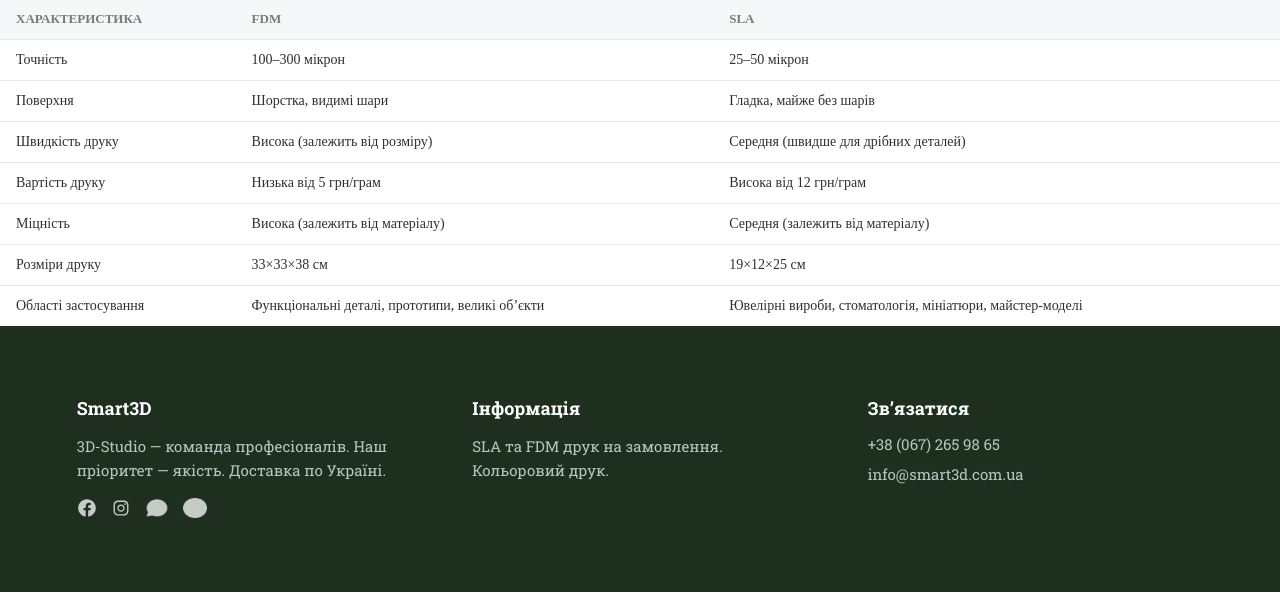
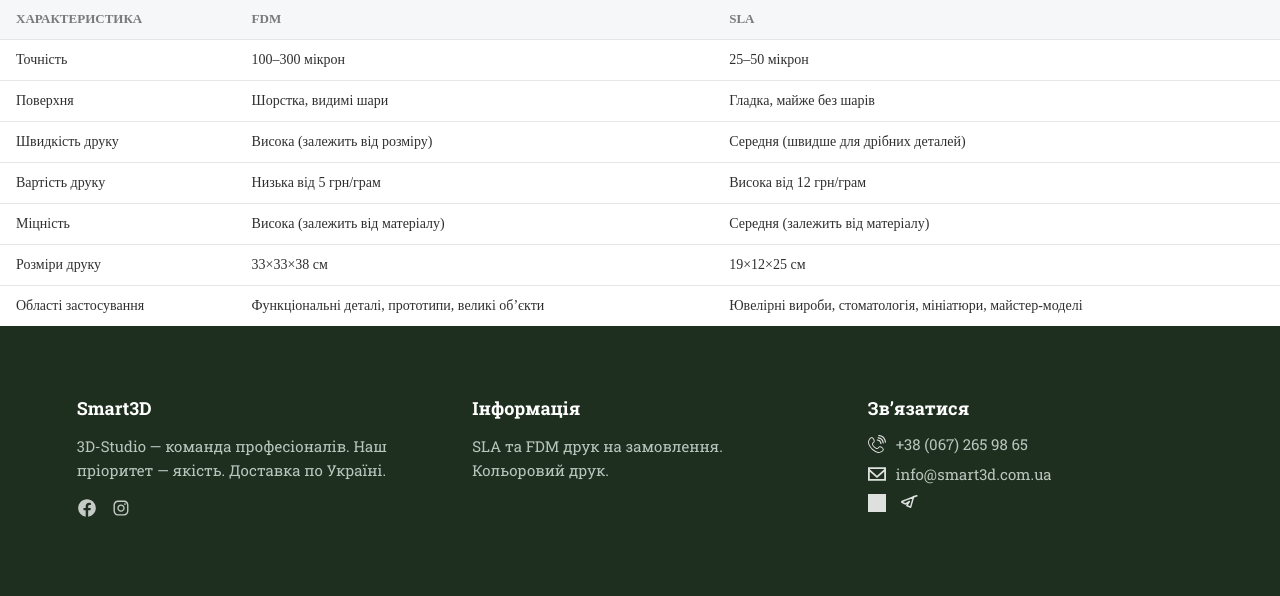
Before and after one commit to qwweenumber1/1234, a Python web app: template frontend/templates/info.html in a window 1280 px wide. Shown: the part 4535-5131 px from the top of the page. Run offline with Jinja, Linux system fonts and the light colour scheme; the template is opened without the code that fills it, so the values that code supplies are empty; grey boxes are pictures that could not be loaded.

Commit message:
описание изменений

```diff
--- a/frontend/templates/base.html
+++ b/frontend/templates/base.html
@@ -265,12 +265,6 @@
                 <div class="footer-socials">
                     <img src="/static/icons/facebook.svg" alt="Facebook">
                     <img src="/static/icons/instagram.svg" alt="Instagram">
-                    <a href="https://wa.me/380662004790" target="_blank" title="WhatsApp">
-                        <img src="/static/icons/whatsapp_color.png" alt="WhatsApp" style="width: 24px;">
-                    </a>
-                    <a href="https://t.me/+380662004790" target="_blank" title="Telegram">
-                        <img src="/static/icons/telegram_color.png" alt="Telegram" style="width: 24px;">
-                    </a>
                 </div>
             </div>
             <div>
@@ -280,8 +274,22 @@
             </div>
             <div>
                 <div class="footer-title">Зв’язатися</div>
-                <div class="footer-contact"><span>+38 (067) 265 98 65</span></div>
-                <div class="footer-contact"><span>info@smart3d.com.ua</span></div>
+                <div class="footer-contact">
+                    <img src="/static/icons/phone.svg" alt="Phone">
+                    <span>+38 (067) 265 98 65</span>
+                </div>
+                <div class="footer-contact">
+                    <img src="/static/icons/mail.svg" alt="Email">
+                    <span>info@smart3d.com.ua</span>
+                </div>
+                <div class="footer-contact" style="display: flex; gap: 15px; margin-top: 10px;">
+                    <a href="https://wa.me/380662004790" target="_blank" title="WhatsApp">
+                        <img src="/static/icons/whatsapp.svg" alt="WhatsApp">
+                    </a>
+                    <a href="https://t.me/+380662004790" target="_blank" title="Telegram">
+                        <img src="/static/icons/telegram.svg" alt="Telegram">
+                    </a>
+                </div>
             </div>
         </div>
     </footer>
```
